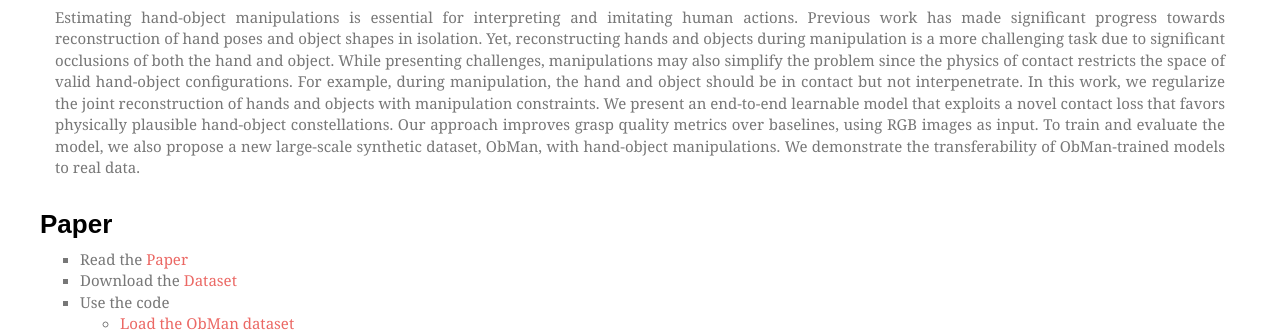
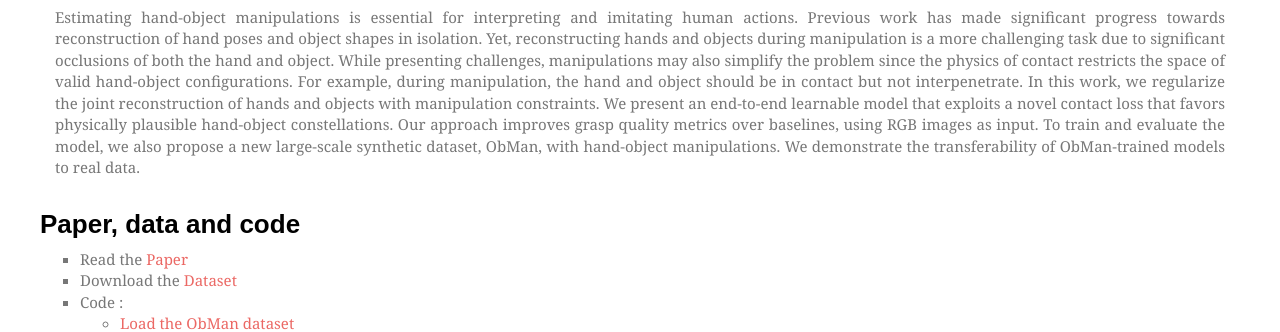
Before and after one commit to hassony2/hassony2.github.io, a plain HTML site: page obman.html in a window 1280 px wide. Shown: the part 625-957 px from the top of the page. Drawn offline with Linux system fonts and the light colour scheme; files that its build step writes are made by us from their sources; a web font is replaced by a local one.

Commit message:
Next fix

```diff
--- a/obman.html
+++ b/obman.html
@@ -59,12 +59,12 @@
 
 	</p>
       <div class="row">
-        <h3>Paper</h3>
+        <h3>Paper, data and code </h3>
 
   <ul class="list" style="list-style-type:square">
     <li>Read the <a href="https://arxiv.org/abs/1904.05767">Paper</a></li>
     <li>Download the <a href="https://github.com/hassony2/obman"> Dataset </a> </li>
-    <li>Use the code</li>
+    <li>Code :</li>
     <ul>
 	    <li> <a href="https://github.com/hassony2/obman"> Load the ObMan dataset</a> </a> </li>
 	    <li> <a href="https://github.com/hassony2/obman_train"> Try out the models, train and evaluate </a> </a> </li>
```
